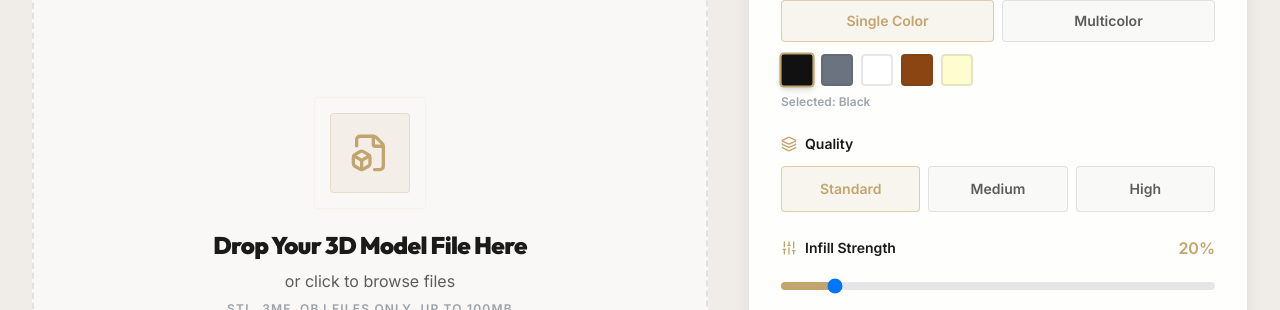
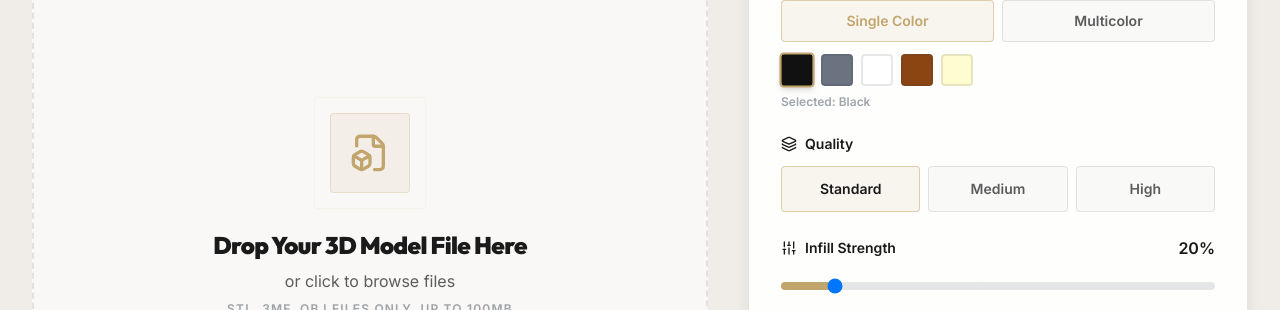
Before and after one commit to Gautham479/3dprinter, a Next.js app: page /custom in a window 1280 px wide. Shown: the part 1220-1530 px from the top of the page. Built offline with nearby package versions, Linux system fonts and the light colour scheme; no server answers; the database is empty.

Commit message:
Make cream text black and add 10/20 to quality pricing

```diff
--- a/app/products/[id]/page.js
+++ b/app/products/[id]/page.js
@@ -343,7 +343,7 @@ export default function ProductPage() {
             <div>
               {/* Type badge */}
               <div className="flex items-center gap-3 mb-4">
-                <span className="px-3 py-1 bg-primary-500/10 text-primary-500 rounded-sm text-sm font-black border border-primary-500/20">
+                <span className="px-3 py-1 bg-primary-500/10 text-fg rounded-sm text-sm font-black border border-primary-500/20">
                   {product.type}
                 </span>
                 {!product.inStock && (
@@ -356,15 +356,15 @@ export default function ProductPage() {
               <h1 className="text-4xl font-black text-fg mb-3">{product.name}</h1>
 
               <div className="mb-6">
-                <p className="text-5xl font-black text-primary-500 mb-4">₹{product.price}</p>
+                <p className="text-5xl font-black text-fg mb-4">₹{product.price}</p>
                 <div className="flex flex-col gap-2 p-3.5 rounded-sm bg-primary-500/10 border border-primary-500/20">
                   <div className="flex items-start gap-2.5">
-                    <Truck className="w-4 h-4 text-primary-500 mt-0.5 flex-shrink-0" />
-                    <p className="text-xs sm:text-sm text-primary-600 dark:text-primary-400 font-bold">Shipping charges additional at checkout</p>
+                    <Truck className="w-4 h-4 text-fg mt-0.5 flex-shrink-0" />
+                    <p className="text-xs sm:text-sm text-fg font-bold">Shipping charges additional at checkout</p>
                   </div>
                   <div className="flex items-start gap-2.5">
-                    <Package className="w-4 h-4 text-primary-500 mt-0.5 flex-shrink-0" />
-                    <p className="text-xs sm:text-sm text-primary-600 dark:text-primary-400 font-bold leading-tight">Please allow 3-4 business days for order processing, with delivery arriving in an estimated 6-7 days.</p>
+                    <Package className="w-4 h-4 text-fg mt-0.5 flex-shrink-0" />
+                    <p className="text-xs sm:text-sm text-fg font-bold leading-tight">Please allow 3-4 business days for order processing, with delivery arriving in an estimated 6-7 days.</p>
                   </div>
                 </div>
               </div>
@@ -387,7 +387,7 @@ export default function ProductPage() {
                 <div className="grid grid-cols-2 gap-4">
                   {specs.map((spec) => (
                     <div key={spec.label} className="flex items-start gap-3">
-                      <div className="w-8 h-8 rounded-sm bg-primary-500/10 border border-primary-500/20 flex items-center justify-center flex-shrink-0 text-primary-500 mt-0.5">
+                      <div className="w-8 h-8 rounded-sm bg-primary-500/10 border border-primary-500/20 flex items-center justify-center flex-shrink-0 text-fg mt-0.5">
                         {spec.icon}
                       </div>
                       <div>
@@ -509,7 +509,7 @@ export default function ProductPage() {
                   </div>
                   <div className="p-4 border-t border-surface-border/50">
                     <h3 className="text-fg font-bold text-sm mb-1 group-hover:text-primary-500 transition-colors">{p.name}</h3>
-                    <p className="text-primary-500 font-black">₹{p.price}</p>
+                    <p className="text-fg font-black">₹{p.price}</p>
                   </div>
                 </motion.div>
               ))}
--- a/components/ConfigPanel.jsx
+++ b/components/ConfigPanel.jsx
@@ -167,7 +167,7 @@ export default function ConfigPanel() {
         {/* Quality */}
         <div className="space-y-3">
           <label className="flex items-center gap-2 text-sm font-black text-fg">
-            <Layers className="w-4 h-4 text-primary-500" /> Quality
+            <Layers className="w-4 h-4 text-fg" /> Quality
           </label>
           <div className="grid grid-cols-1 sm:grid-cols-3 gap-2">
             {[
@@ -179,7 +179,7 @@ export default function ConfigPanel() {
                 key={q.id}
                 onClick={() => setConfig({ quality: q.id })}
                 className={`py-3 px-1 rounded-sm border transition-all flex items-center justify-center ${config.quality === q.id
-                    ? 'border-primary-500/50 bg-primary-500/10 text-primary-500'
+                    ? 'border-primary-500/50 bg-primary-500/10 text-fg font-black'
                     : 'border-surface-border bg-surface-muted/40 text-fg-muted hover:border-primary-500/30 hover:text-fg'
                   }`}
               >
@@ -192,9 +192,9 @@ export default function ConfigPanel() {
         {/* Strength */}
         <div className="space-y-3">
           <label className="flex items-center gap-2 text-sm font-black text-fg">
-            <Sliders className="w-4 h-4 text-primary-500" />
+            <Sliders className="w-4 h-4 text-fg" />
             Infill Strength
-            <span className="ml-auto text-primary-500 font-black text-base">{config.strength}%</span>
+            <span className="ml-auto text-fg font-black text-base">{config.strength}%</span>
           </label>
 
           <div className="relative">
--- a/store/useStore.js
+++ b/store/useStore.js
@@ -38,8 +38,8 @@ function calculatePrice(config, fileStats) {
   else if (config.material === 'TPU') materialMultiplier = 1.8;
 
   let qualityExtra = 0;
-  if (config.quality === 'Medium') qualityExtra = 40;
-  else if (config.quality === 'High') qualityExtra = 80;
+  if (config.quality === 'Medium') qualityExtra = 50;
+  else if (config.quality === 'High') qualityExtra = 100;
 
   const basePrice = ((subtotal + profitAmount + multicolorCharge + PRICING_SETTINGS.setupFee) * materialMultiplier) + qualityExtra;
   return Math.max(PRICING_SETTINGS.minimumPrice, Math.round(basePrice));
```
